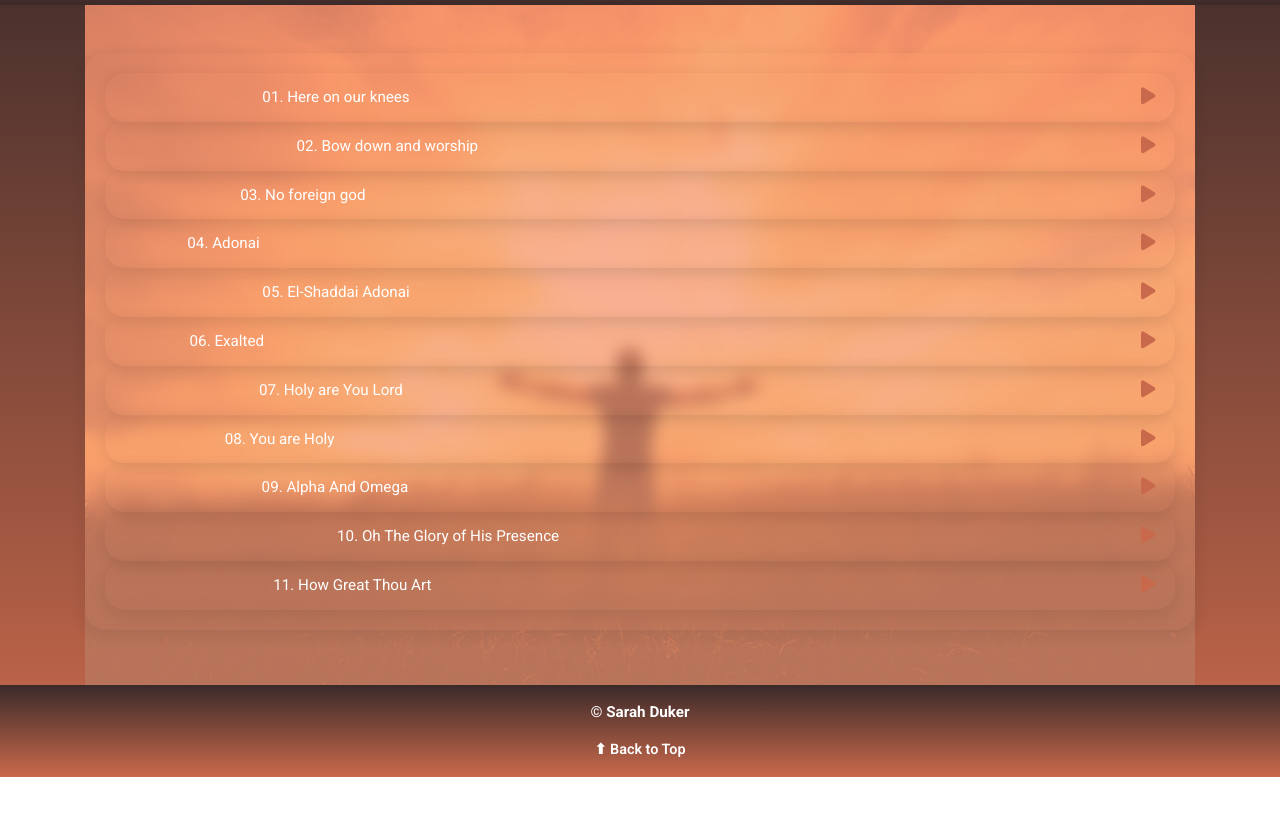
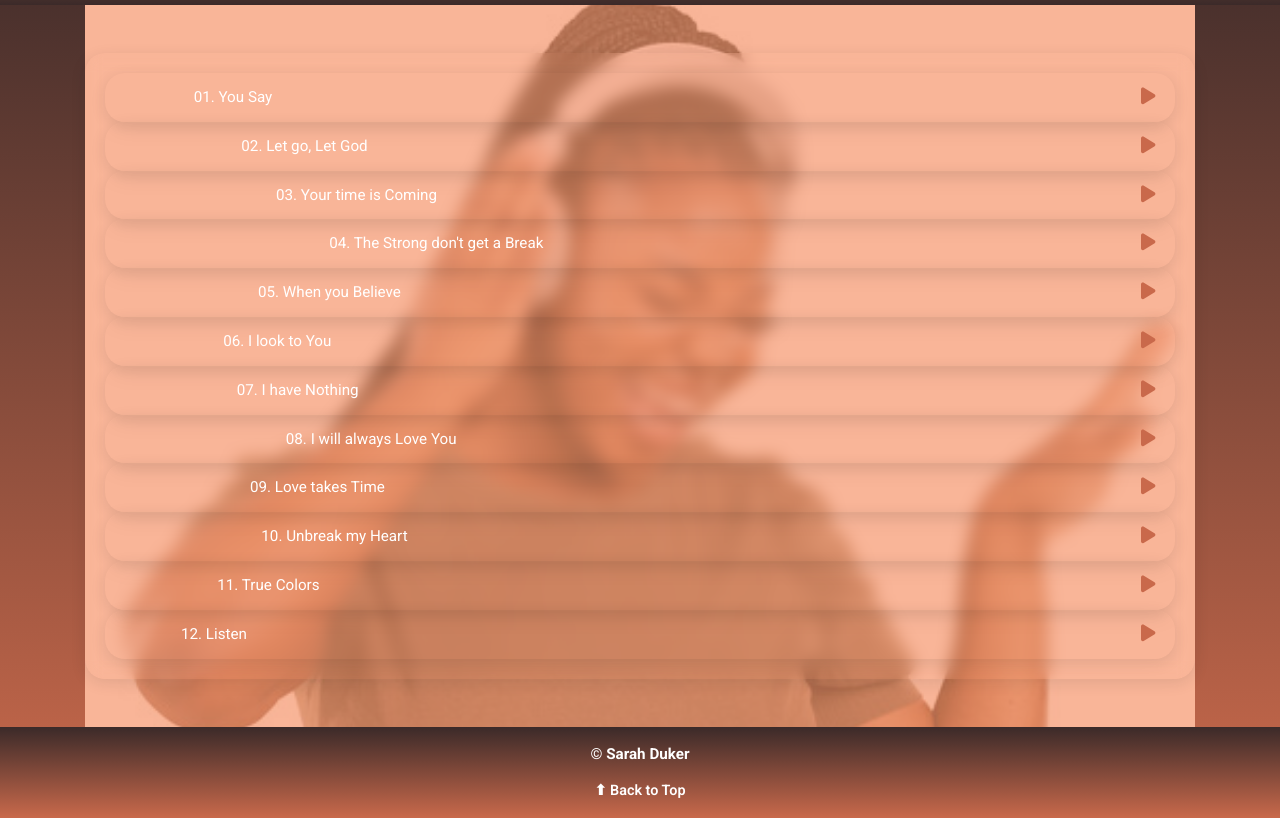
Before and after one commit to Korewaa-30/Soundtrack, a plain HTML site: page assets/cools.html in a window 1280 px wide. Shown: the part 97-915 px from the top of the page. Before the commit the page ends 874 px from the top, so only its background shows below. Drawn offline with nearby package versions, Linux system fonts and the light colour scheme; a web font is replaced by a local one.

Commit message:
structure completed

```diff
--- a/assets/cools.html
+++ b/assets/cools.html
@@ -3,8 +3,8 @@
   <head>
     <meta charset="UTF-8" />
     <meta name="viewport" content="width=device-width, initial-scale=1.0" />
-    <title>Worship with Me</title>
-    <link rel="icon" type="image/jpeg" href="/assets/images/worship.jpg" />
+    <title>Songs that Hit Differently</title>
+    <link rel="icon" type="image/jpeg" href="/assets/images/cools.jpg" />
     <link
       rel="stylesheet"
       href="https://cdn.jsdelivr.net/npm/bootstrap@4.6.2/dist/css/bootstrap.min.css"
@@ -39,10 +39,10 @@
       crossorigin="anonymous"
     ></script>
   </head>
-  <body class="worship">
+  <body class="cools">
     <nav class="navbar navbar-expand-md p-3">
       <div class="container">
-        <a class="navbar-brand" href="/" title="My official name">
+        <a class="navbar-brand" href="/index.html" title="My official name">
           <img
             src="/assets/images/My-logo.png"
             width="60"
@@ -60,7 +60,7 @@
         >
           <span class="navbar-toggler-icon"></span>
         </button>
-        <h1 class="text-center mx-auto">WORSHIP WITH ME</h1>
+        <h1 class="text-center mx-auto">SONGS THAT HIT DIFFERENTLY</h1>
       </div>
     </nav>
     <main class="container">
@@ -68,10 +68,10 @@
         <div class="panel" id="playlist-songs">
           <button
             class="song-item panel"
-            data-src="/assets/music/16. Here On Our Knees - Oncemore Six (2).m4a"
+            data-src="/assets/music/Lauren Daigle - You Say (Official Music Video).mp3"
           >
             <div class="song-title-wrapper">
-              <span class="song-title"> 01. Here on our knees</span>
+              <span class="song-title"> 01. You Say</span>
             </div>
             <span class="play-icon mr-auto">
               <i class="fas fa-play"></i>
@@ -79,10 +79,10 @@
           </button>
           <button
             class="song-item panel"
-            data-src="/assets/music/Bow Down and Worship.m4a"
+            data-src="/assets/music/Let go, Let God lyrics .mp3"
           >
             <div class="song-title-wrapper">
-              <span class="song-title"> 02. Bow down and worship</span>
+              <span class="song-title"> 02. Let go, Let God</span>
             </div>
             <span class="play-icon mr-auto">
               <i class="fas fa-play"></i>
@@ -90,18 +90,10 @@
           </button>
           <button
             class="song-item panel"
-            data-src="/assets/music/No Foreign God.m4a"
+            data-src="/assets/music/Xania Monet – Your Time Is Coming Lyrics.mp3"
           >
             <div class="song-title-wrapper">
-              <span class="song-title"> 03. No foreign god</span>
-            </div>
-            <span class="play-icon mr-auto">
-              <i class="fas fa-play"></i>
-            </span>
-          </button>
-          <button class="song-item panel" data-src="/assets/music/ADONAI.mp3">
-            <div class="song-title-wrapper">
-              <span class="song-title"> 04. Adonai</span>
+              <span class="song-title"> 03. Your time is Coming</span>
             </div>
             <span class="play-icon mr-auto">
               <i class="fas fa-play"></i>
@@ -109,18 +101,10 @@
           </button>
           <button
             class="song-item panel"
-            data-src="/assets/music/ELSHADDAI-ADONAI.mp3"
+            data-src="/assets/music/Xania Monet - The Strong Don't Get A Break (Lyrics).mp3"
           >
             <div class="song-title-wrapper">
-              <span class="song-title"> 05. El-Shaddai Adonai</span>
-            </div>
-            <span class="play-icon mr-auto">
-              <i class="fas fa-play"></i>
-            </span>
-          </button>
-          <button class="song-item panel" data-src="/assets/music/Exalted.m4a">
-            <div class="song-title-wrapper">
-              <span class="song-title"> 06. Exalted</span>
+              <span class="song-title"> 04. The Strong don't get a Break</span>
             </div>
             <span class="play-icon mr-auto">
               <i class="fas fa-play"></i>
@@ -128,10 +112,10 @@
           </button>
           <button
             class="song-item panel"
-            data-src="/assets/music/11. Holy Are You Lord _ Jesus Image (With Lyrics) (192) - Copy.mp3"
+            data-src="/assets/music/When You Believe - Whitney Houston & Mariah Carey (Lyrics) 🎵.mp3"
           >
             <div class="song-title-wrapper">
-              <span class="song-title"> 07. Holy are You Lord</span>
+              <span class="song-title"> 05. When you Believe</span>
             </div>
             <span class="play-icon mr-auto">
               <i class="fas fa-play"></i>
@@ -139,10 +123,10 @@
           </button>
           <button
             class="song-item panel"
-            data-src="/assets/music/12. You Are Holy (Live) - Jesus Image.m4a"
+            data-src="/assets/music/Whitney Houston - I Look to You (Lyrics).mp3"
           >
             <div class="song-title-wrapper">
-              <span class="song-title"> 08. You are Holy</span>
+              <span class="song-title"> 06. I look to You</span>
             </div>
             <span class="play-icon mr-auto">
               <i class="fas fa-play"></i>
@@ -150,10 +134,10 @@
           </button>
           <button
             class="song-item panel"
-            data-src="/assets/music/13. Alpha And Omega (Live) - Jesus Image.m4a"
+            data-src="/assets/music/Whitney Houston - I Have Nothing (Lyrics Video).mp3"
           >
             <div class="song-title-wrapper">
-              <span class="song-title"> 09. Alpha And Omega</span>
+              <span class="song-title"> 07. I have Nothing</span>
             </div>
             <span class="play-icon mr-auto">
               <i class="fas fa-play"></i>
@@ -161,10 +145,10 @@
           </button>
           <button
             class="song-item panel"
-            data-src="/assets/music/14. Oh The Glory Of His Presence - Jesus Image.m4a"
+            data-src="/assets/music/Whitney Houston - I Will Always Love You (Official Lyric Video).mp3"
           >
             <div class="song-title-wrapper">
-              <span class="song-title"> 10. Oh The Glory of His Presence</span>
+              <span class="song-title"> 08. I will always Love You</span>
             </div>
             <span class="play-icon mr-auto">
               <i class="fas fa-play"></i>
@@ -172,10 +156,43 @@
           </button>
           <button
             class="song-item panel"
-            data-src="/assets/music/15. How Great Thou Art - Jesus Image.m4a"
+            data-src="/assets/music/Mariah Carey - Love Takes Time (Official HD Video).mp3"
           >
             <div class="song-title-wrapper">
-              <span class="song-title"> 11. How Great Thou Art</span>
+              <span class="song-title"> 09. Love takes Time</span>
+            </div>
+            <span class="play-icon mr-auto">
+              <i class="fas fa-play"></i>
+            </span>
+          </button>
+          <button
+            class="song-item panel"
+            data-src="/assets/music/Un-Break My Heart - Toni Braxton (Lyrics) 🎵.mp3"
+          >
+            <div class="song-title-wrapper">
+              <span class="song-title"> 10. Unbreak my Heart</span>
+            </div>
+            <span class="play-icon mr-auto">
+              <i class="fas fa-play"></i>
+            </span>
+          </button>
+          <button
+            class="song-item panel"
+            data-src="/assets/music/Justin Timberlake, Anna Kendrick - True Colors (Lyric).mp3"
+          >
+            <div class="song-title-wrapper">
+              <span class="song-title"> 11. True Colors</span>
+            </div>
+            <span class="play-icon mr-auto">
+              <i class="fas fa-play"></i>
+            </span>
+          </button>
+          <button
+            class="song-item panel"
+            data-src="/assets/music/Listen - Beyoncé.m4a"
+          >
+            <div class="song-title-wrapper">
+              <span class="song-title"> 12. Listen</span>
             </div>
             <span class="play-icon mr-auto">
               <i class="fas fa-play"></i>
```
Also changed, not shown: assets/drive.html (+40 -23 lines).
